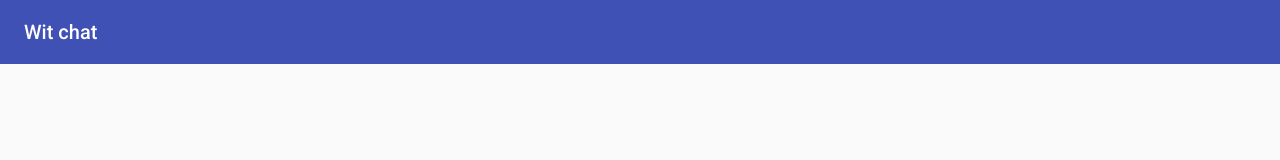
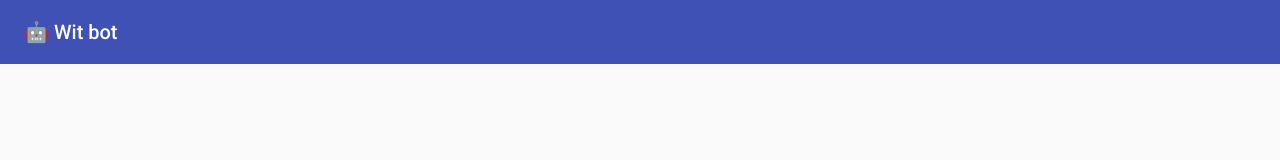
Before and after one commit to arielfaur/wit-angular-example, an Angular app: page / in a window 1280 px wide. Shown: the top 160 px of the page. Built offline with nearby package versions, Linux system fonts and the light colour scheme.

Commit message:
app title

```diff
--- a/src/app/app.component.html
+++ b/src/app/app.component.html
@@ -1,6 +1,6 @@
 <div class="container">
   <mat-toolbar color="primary" class="header">
-    <h1>Wit chat</h1>
+    <h1>🤖 Wit bot</h1>
   </mat-toolbar>
 
   <div class="content" #content>
```
